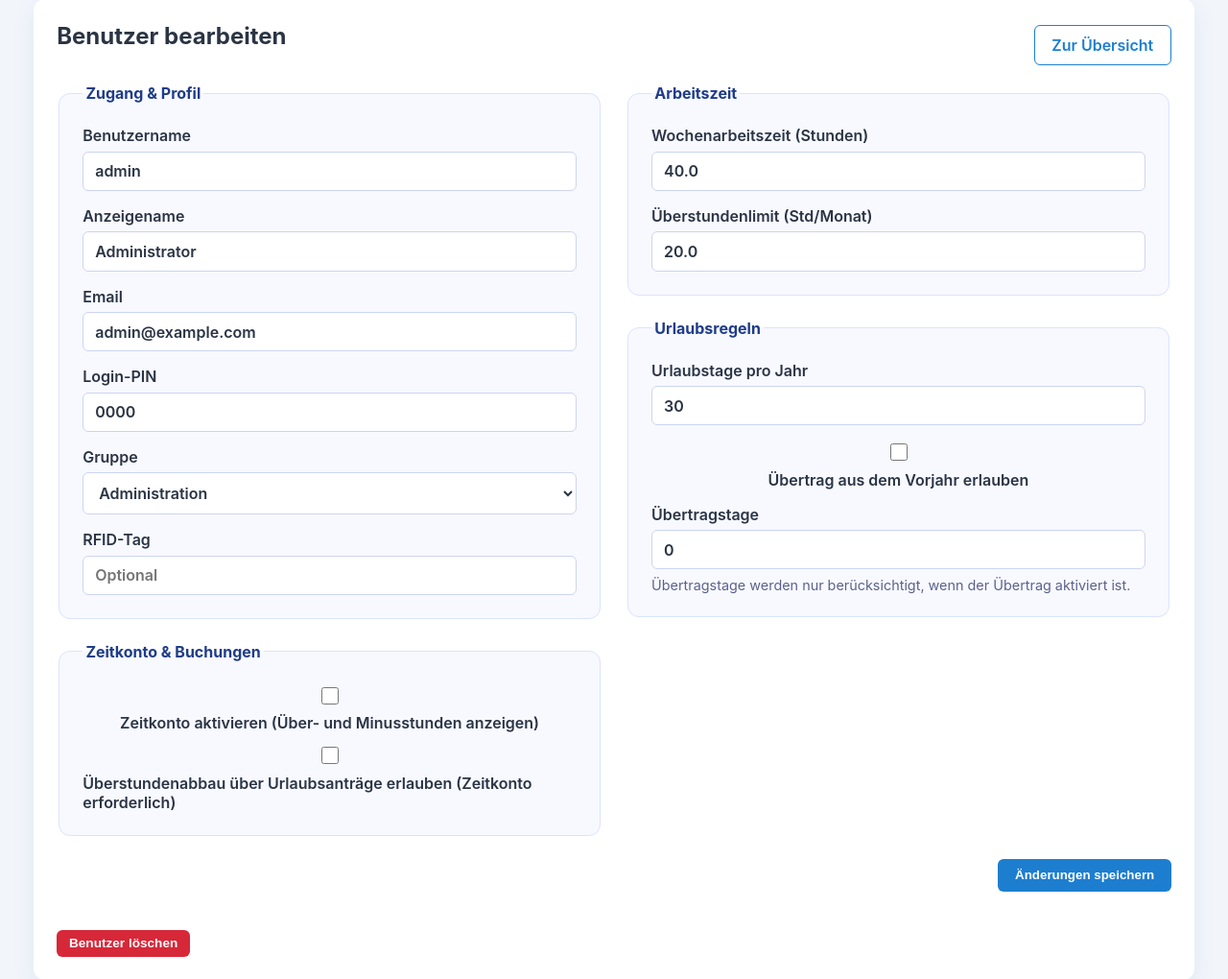
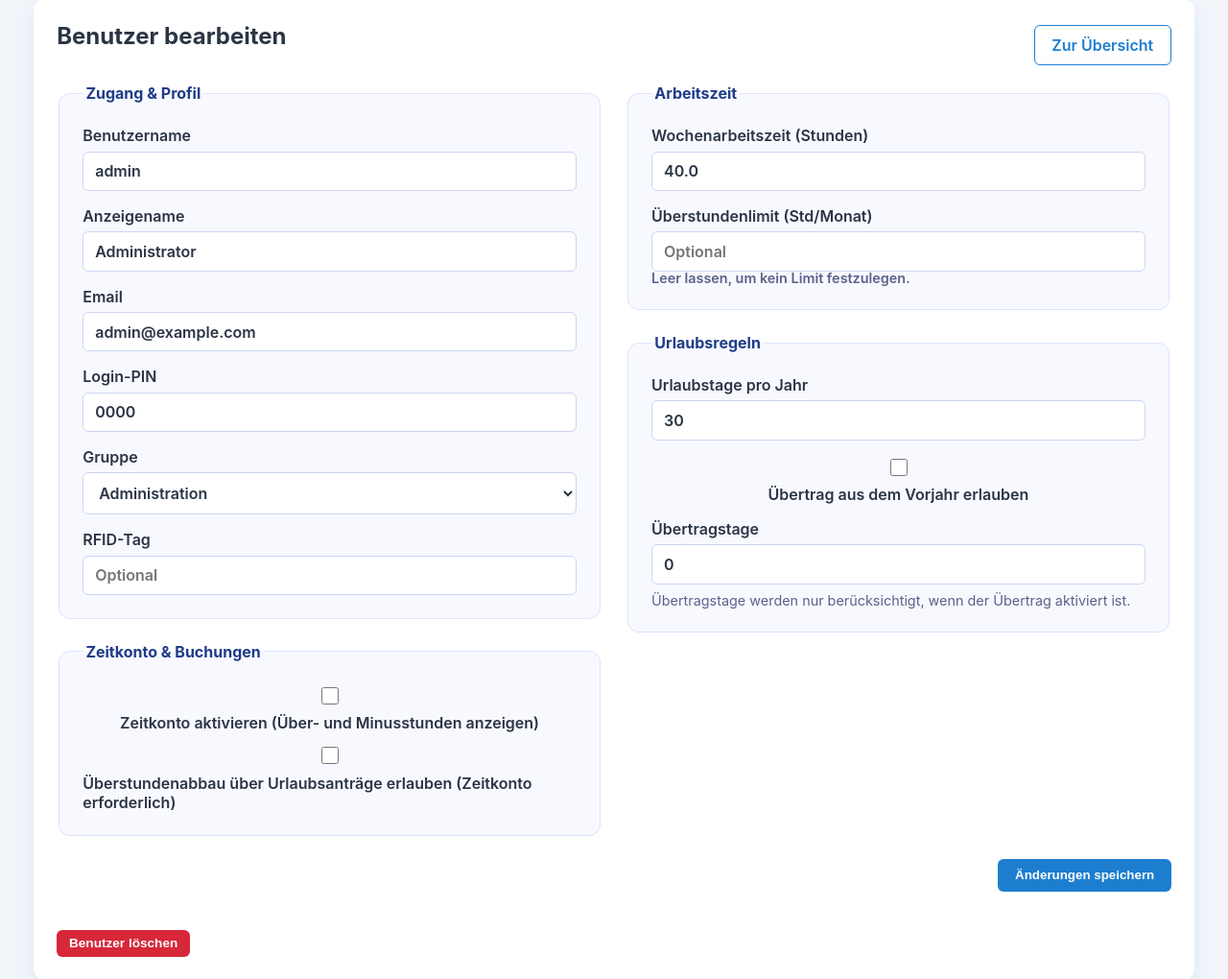
Before and after one commit to joni123467/Erfassung, a FastAPI app: page /admin/users/1 in a window 1280 px wide. Shown: the part 196-1216 px from the top of the page at 96% size. Run offline with FastAPI, Linux system fonts and the light colour scheme; the visitor is signed in with stand-in values (Sample User, id 1); parts of the project's set-up code (start-up, migrations or seed data) failed here and were passed over.

Commit message:
Make overtime limit optional and fix update fetching

```diff
--- a/app/main.py
+++ b/app/main.py
@@ -13,7 +13,7 @@ from pathlib import Path
 from typing import List, Optional
 from urllib.parse import urlencode, urlparse
 from urllib.error import HTTPError, URLError
-from urllib.request import Request, urlopen
+from urllib.request import Request as URLRequest, urlopen
 
 from fastapi import BackgroundTasks, Depends, FastAPI, Form, HTTPException, Request, status
 from fastapi.responses import HTMLResponse, RedirectResponse, StreamingResponse
@@ -48,6 +48,22 @@ APP_ROOT = Path(__file__).resolve().parent.parent
 DEFAULT_UPDATE_REPO = os.environ.get("ERFASSUNG_REPO_URL", "https://github.com/joni123467/Erfassung")
 UPDATE_SCRIPT_PATH = APP_ROOT / "update.sh"
 UPDATE_LOG_PATH = APP_ROOT / "logs" / "update.log"
+
+
+def _parse_overtime_limit_hours(value: Optional[str]) -> Optional[int]:
+    if value is None:
+        return None
+    text = value.strip()
+    if not text:
+        return None
+    normalized = text.replace(",", ".")
+    try:
+        hours = float(normalized)
+    except ValueError as exc:
+        raise ValueError("Ungültiges Überstundenlimit") from exc
+    if hours < 0:
+        raise ValueError("Überstundenlimit darf nicht negativ sein")
+    return int(round(hours * 60))
 
 
 def _format_minutes(value: object) -> str:
@@ -125,8 +141,8 @@ def _fetch_remote_refs_via_http(repo_url: str) -> set[str]:
     refs: set[str] = set()
     for endpoint in endpoints:
         try:
-            request = Request(endpoint, headers=headers)
-            with urlopen(request, timeout=10) as response:
+            http_request = URLRequest(endpoint, headers=headers)
+            with urlopen(http_request, timeout=10) as response:
                 payload = response.read()
         except (HTTPError, URLError, TimeoutError, socket.timeout, OSError):
             continue
@@ -1896,7 +1912,7 @@ def create_user_html(
     email: str = Form(...),
     pin_code: str = Form(...),
     standard_weekly_hours: float = Form(40.0),
-    monthly_overtime_limit_hours: float = Form(20.0),
+    monthly_overtime_limit_hours: Optional[str] = Form(None),
     group_id: Optional[str] = Form(None),
     time_account_enabled: Optional[str] = Form(None),
     overtime_vacation_enabled: Optional[str] = Form(None),
@@ -1919,7 +1935,13 @@ def create_user_html(
     carryover_enabled = vacation_carryover_enabled == "on"
     carryover_days_value = vacation_carryover_days if carryover_enabled else 0
     rfid_value = (rfid_tag or "").strip() or None
-    overtime_limit_minutes = int(round(max(monthly_overtime_limit_hours, 0.0) * 60))
+    try:
+        overtime_limit_minutes = _parse_overtime_limit_hours(monthly_overtime_limit_hours)
+    except ValueError:
+        return RedirectResponse(
+            url="/admin/users/new?error=Ung%C3%BCltiges+%C3%9Cberstundenlimit",
+            status_code=status.HTTP_303_SEE_OTHER,
+        )
     try:
         crud.create_user(
             db,
@@ -1958,7 +1980,7 @@ def update_user_html(
     email: str = Form(...),
     pin_code: str = Form(...),
     standard_weekly_hours: float = Form(40.0),
-    monthly_overtime_limit_hours: float = Form(20.0),
+    monthly_overtime_limit_hours: Optional[str] = Form(None),
     group_id: Optional[str] = Form(None),
     time_account_enabled: Optional[str] = Form(None),
     overtime_vacation_enabled: Optional[str] = Form(None),
@@ -1981,7 +2003,13 @@ def update_user_html(
     carryover_enabled = vacation_carryover_enabled == "on"
     carryover_days_value = vacation_carryover_days if carryover_enabled else 0
     rfid_value = (rfid_tag or "").strip() or None
-    overtime_limit_minutes = int(round(max(monthly_overtime_limit_hours, 0.0) * 60))
+    try:
+        overtime_limit_minutes = _parse_overtime_limit_hours(monthly_overtime_limit_hours)
+    except ValueError:
+        return RedirectResponse(
+            url=f"/admin/users/{user_id}?error=Ung%C3%BCltiges+%C3%9Cberstundenlimit",
+            status_code=status.HTTP_303_SEE_OTHER,
+        )
     try:
         updated = crud.update_user(
             db,
--- a/app/models.py
+++ b/app/models.py
@@ -64,7 +64,7 @@ class User(Base):
     vacation_carryover_enabled = Column(Boolean, default=False)
     vacation_carryover_days = Column(Integer, default=0)
     rfid_tag = Column(String, unique=True, nullable=True)
-    monthly_overtime_limit_minutes = Column(Integer, default=1200)
+    monthly_overtime_limit_minutes = Column(Integer, nullable=True)
 
     group = relationship("Group", back_populates="users")
     time_entries = relationship("TimeEntry", back_populates="user", cascade="all, delete-orphan")
--- a/app/schemas.py
+++ b/app/schemas.py
@@ -57,7 +57,7 @@ class UserBase(BaseModel):
     vacation_carryover_enabled: bool = False
     vacation_carryover_days: int = 0
     rfid_tag: Optional[str] = None
-    monthly_overtime_limit_minutes: int = 1200
+    monthly_overtime_limit_minutes: Optional[int] = None
 
     @field_validator("standard_weekly_hours")
     @classmethod
@@ -75,7 +75,9 @@ class UserBase(BaseModel):
 
     @field_validator("monthly_overtime_limit_minutes")
     @classmethod
-    def validate_overtime_limit(cls, value: int) -> int:
+    def validate_overtime_limit(cls, value: Optional[int]) -> Optional[int]:
+        if value is None:
+            return None
         if value < 0:
             raise ValueError("Überstundenlimit darf nicht negativ sein")
         return value
--- a/templates/admin/users_form.html
+++ b/templates/admin/users_form.html
@@ -68,7 +68,8 @@
                         </label>
                         <label>
                             Überstundenlimit (Std/Monat)
-                            <input type="number" name="monthly_overtime_limit_hours" value="{{ (form_user.monthly_overtime_limit_minutes / 60)|round(2) if is_edit else 20 }}" min="0" step="0.5" required>
+                            <input type="number" name="monthly_overtime_limit_hours" value="{{ (form_user.monthly_overtime_limit_minutes / 60)|round(2) if is_edit and form_user.monthly_overtime_limit_minutes is not none else '' }}" min="0" step="0.5" placeholder="Optional">
+                            <span class="form-hint">Leer lassen, um kein Limit festzulegen.</span>
                         </label>
                     </fieldset>
                     <fieldset class="user-form__section user-form__section--stacked">
--- a/templates/dashboard.html
+++ b/templates/dashboard.html
@@ -4,6 +4,7 @@
 {% set ist_minutes = metrics.total_work_minutes %}
 {% set soll_minutes = metrics.target_minutes %}
 {% set overtime_taken_minutes = metrics.overtime_taken_minutes %}
+{% set total_overtime_minutes = metrics.total_overtime_minutes %}
 {% set diff_minutes = ist_minutes + overtime_taken_minutes - soll_minutes %}
 {% set diff_class = 'is-positive' if diff_minutes >= 0 else 'is-negative' %}
 {% set overtime_limit_minutes = metrics.overtime_limit_minutes %}
@@ -264,6 +265,10 @@
                             <dt>Überstundenabbau</dt>
                             <dd>{{ overtime_taken_minutes|format_minutes }} Std</dd>
                         </div>
+                        <div class="dashboard-summary-list__item">
+                            <dt>Überstunden (Monat)</dt>
+                            <dd>{{ total_overtime_minutes|format_minutes }} Std</dd>
+                        </div>
                         {% if user.time_account_enabled %}
                             <div class="dashboard-summary-list__item">
                                 <dt>Offene Minusstunden</dt>
```
Also changed, not shown: app/crud.py (+12 -5 lines), templates/records/bookings.html (+4 -4 lines).
